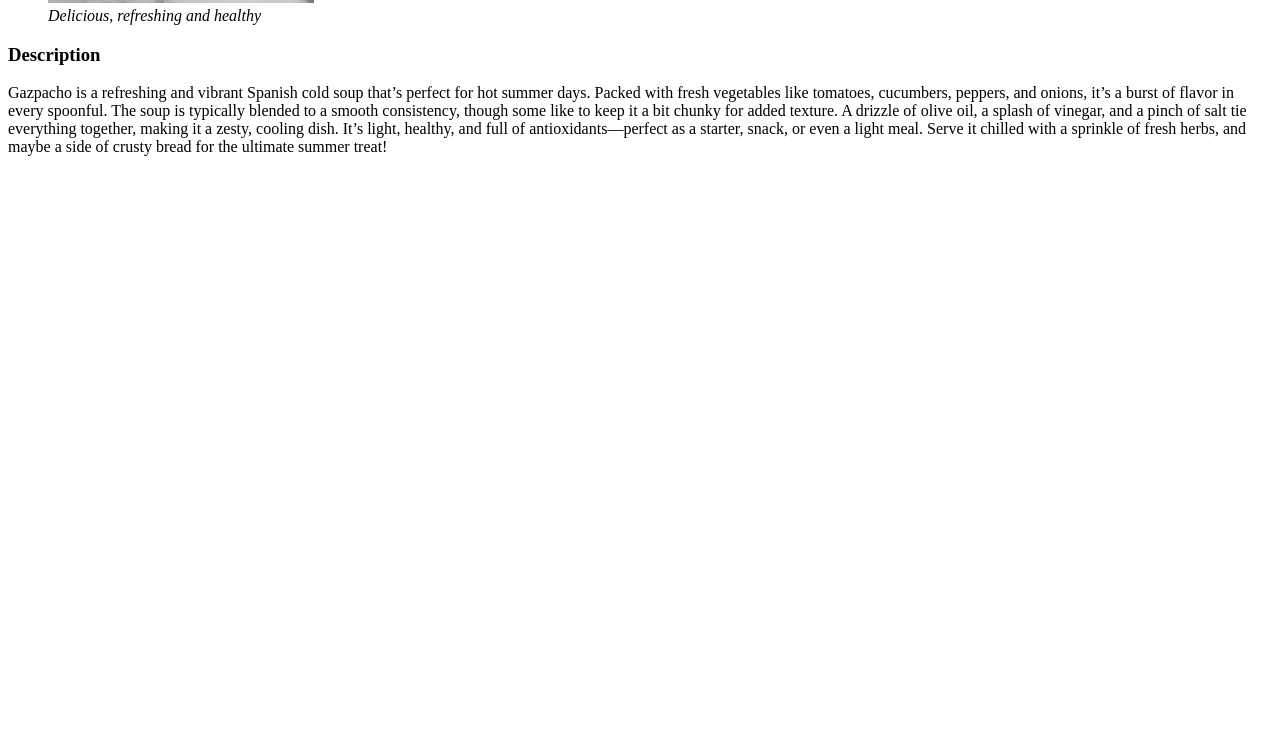
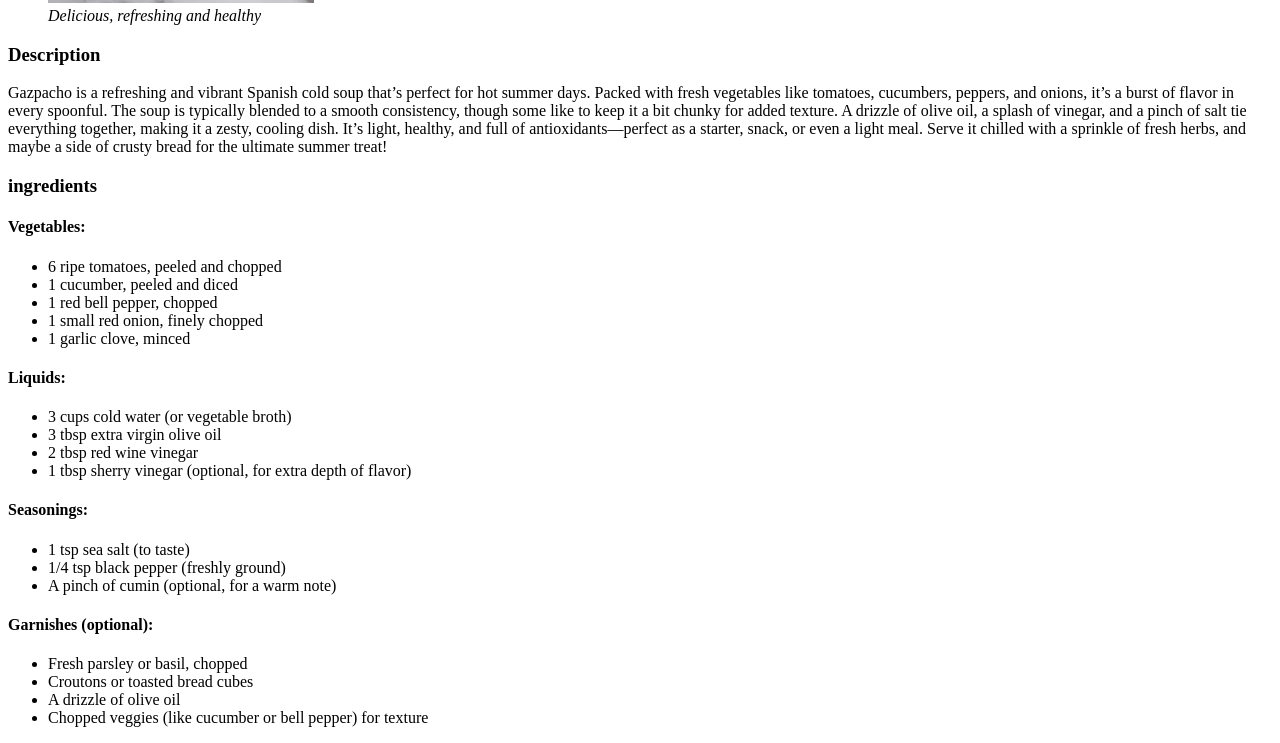
Before and after one commit to DutchNugget/odin-recipes, a plain HTML site: page recipes/gazpacho.html in a window 1280 px wide. Shown: the part 503-1246 px from the top of the page. Before the commit the page ends 800 px from the top, so only its background shows below. Drawn offline with Linux system fonts and the light colour scheme.

Commit message:
Ingredients added
Added ingredient list and cleaned up code

```diff
--- a/recipes/gazpacho.html
+++ b/recipes/gazpacho.html
@@ -8,11 +8,13 @@
 
 <body>
     <a href="../index.html">home</a>
+
     <h1>Authentic Gazpacho</h1>
         <figure>
             <img src="../recipes/Images/gazpacho.jpg" alt="gazpachoyumyum" height="400">
             <figcaption><em>Delicious, refreshing and healthy</em></figcaption>
         </figure>
+
     <h3>Description</h3>
         <p>Gazpacho is a refreshing and vibrant Spanish cold soup that’s perfect for hot summer days.
         Packed with fresh vegetables like tomatoes, cucumbers, peppers, and onions, it’s a burst of flavor in every spoonful.
@@ -20,6 +22,41 @@
         A drizzle of olive oil, a splash of vinegar, and a pinch of salt tie everything together, making it a zesty, cooling dish.
         It’s light, healthy, and full of antioxidants—perfect as a starter, snack, or even a light meal. Serve it chilled with a sprinkle of fresh herbs, and maybe a side of crusty bread for the ultimate summer treat!</p>
 
+    <h3>ingredients</h3>
+        <h4>Vegetables:</h4>
+            <ul>
+                <li>6 ripe tomatoes, peeled and chopped</li>
+                <li>1 cucumber, peeled and diced</li>
+                <li>1 red bell pepper, chopped</li>
+                <li>1 small red onion, finely chopped</li>
+                <li>1 garlic clove, minced</li>
+            </ul>
+
+        <h4>Liquids:</h4>
+            <ul>
+                <li>3 cups cold water (or vegetable broth)</li>
+                <li>3 tbsp extra virgin olive oil</li>
+                <li>2 tbsp red wine vinegar</li>
+                <li>1 tbsp sherry vinegar (optional, for extra depth of flavor)</li>
+            </ul>
+
+        <h4>Seasonings:</h4>
+            <ul>
+                <li>1 tsp sea salt (to taste)</li>
+                <li>1/4 tsp black pepper (freshly ground)</li>
+                <li>A pinch of cumin (optional, for a warm note)</li>
+            </ul>
+
+        <h4>Garnishes (optional):</h4>
+            <ul>
+                <li>Fresh parsley or basil, chopped</li>
+                <li>Croutons or toasted bread cubes</li>
+                <li>A drizzle of olive oil</li>
+                <li>Chopped veggies (like cucumber or bell pepper) for texture</li>
+            </ul>
+
+
+
 </figure>
 </body>
 </html>
```
